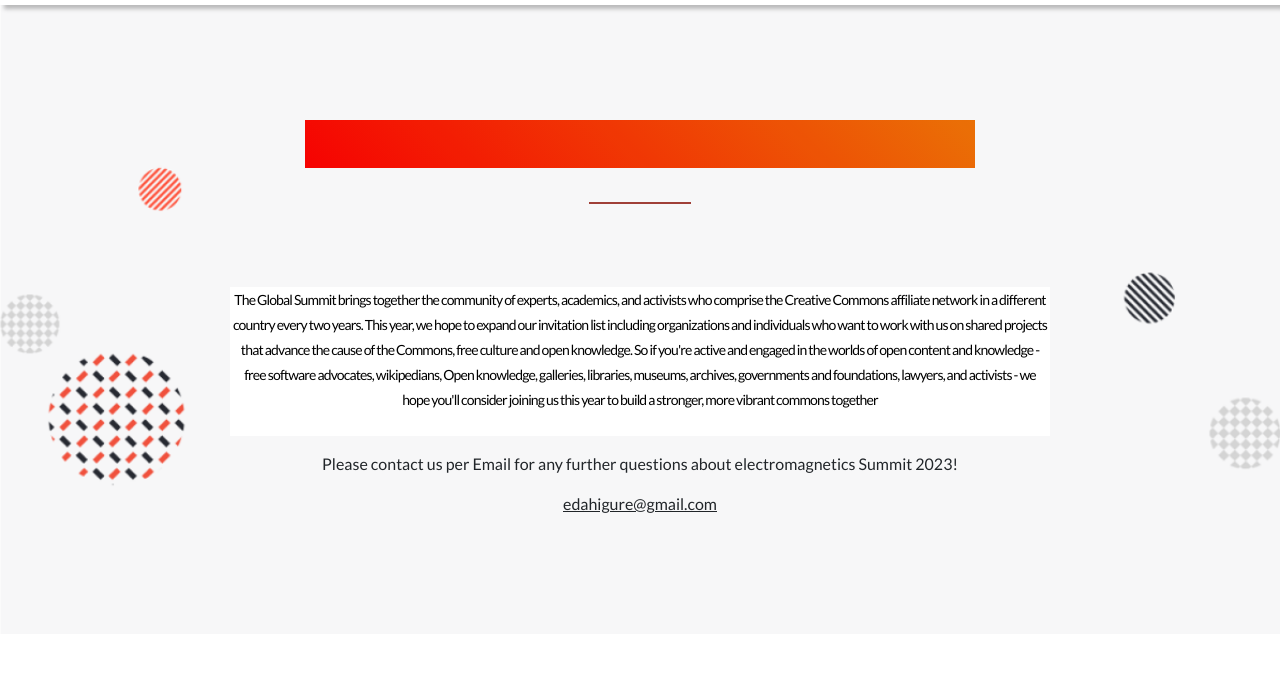
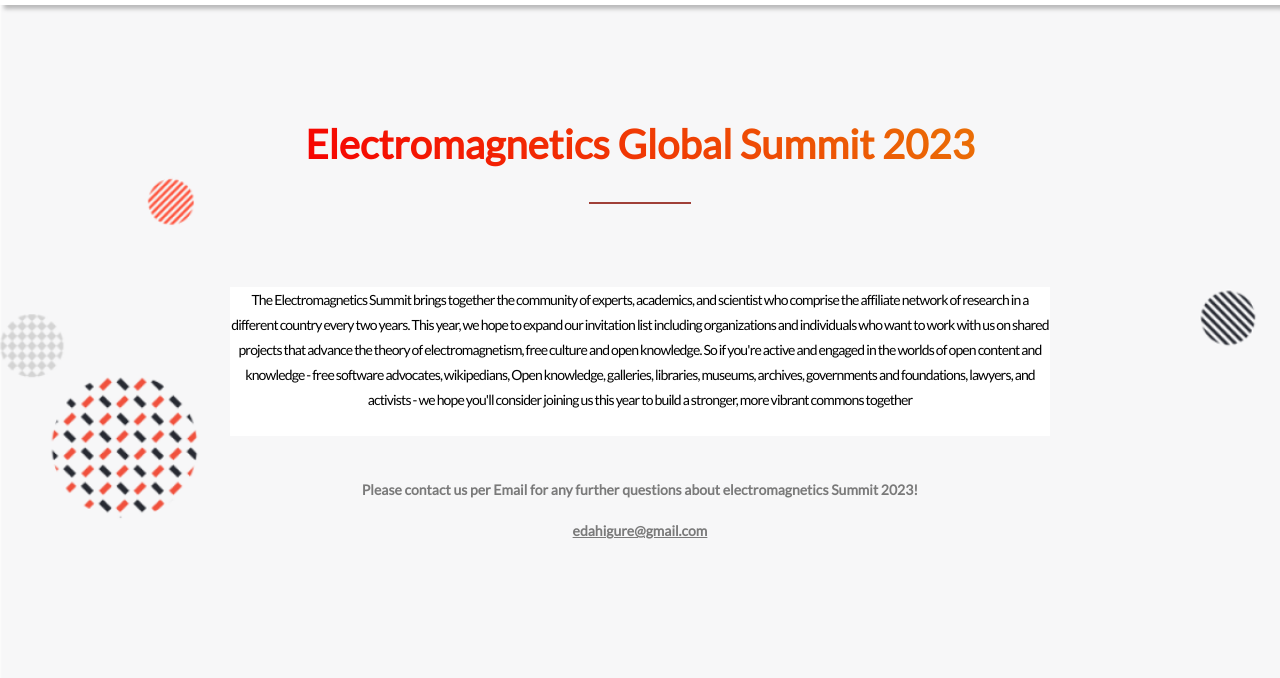
Before and after one commit to edahigure/capstone-project, a website: page about.html in a window 1280 px wide. Shown: the part 122-800 px from the top of the page. Drawn offline with nearby package versions, Linux system fonts and the light colour scheme.

Commit message:
Fix title problem in about section

```diff
--- a/about.html
+++ b/about.html
@@ -82,15 +82,23 @@
             </p>
 
             <p class="content-1-desktop">
-                The Global Summit brings together the community of experts, academics, and activists who comprise the Creative Commons affiliate network in a different country every two years.
-This year, we hope to expand our invitation list including organizations and individuals who want to work with us on shared projects that advance the cause of the Commons, free culture and open knowledge.
-So if you're active and engaged in the worlds of open content and knowledge - free software advocates, wikipedians, Open knowledge, galleries, libraries, museums, archives, governments and foundations, lawyers, and activists - we hope you'll consider joining us this year to build a stronger, more vibrant commons together
+                The Electromagnetics Summit brings together the community of experts,
+                 academics, and scientist who comprise the affiliate network of research
+                 in a different country every two years.
+This year, we hope to expand our invitation list including organizations and
+ individuals who want to work with us on shared projects that advance the theory of electromagnetism,
+free culture and open knowledge.
+So if you're active and engaged in the worlds of open content and knowledge
+- free software advocates, wikipedians, Open knowledge, galleries, libraries, museums, archives,
+governments and foundations, lawyers, and activists - we hope you'll consider
+ joining us this year to build a stronger, more vibrant commons together
             </p>
 
             <div class="content-2">
                 <p>Please contact us per Email for any further questions about electromagnetics Summit 2023! </p>
+                <div class="email-about"> <u>edahigure@gmail.com</u> </div>
             </div>
-            <div class="email-about"> <u>edahigure@gmail.com</u> </div>
+
         </section>
 
 
--- a/style.scss
+++ b/style.scss
@@ -374,6 +374,7 @@
         font-size: 40px;
         font-weight: bold;
         background: -webkit-linear-gradient(45deg,rgb(254, 2, 2), rgb(242, 116, 6));
+        -webkit-background-clip: text;
         -webkit-text-fill-color: transparent;
         mix-blend-mode: multiply;
         background-repeat: no-repeat;
@@ -400,6 +401,7 @@
         width: 64%;
         background-color: white;
     }
+
     .email-about {
         margin-bottom: 118px;;
     }
@@ -434,7 +436,7 @@
     }
 
     .big-logo {
-        width: 600px;
+        width: 600;
         border: solid #e0e2e7 2px;
         margin-bottom: 65px;
     }
@@ -478,6 +480,9 @@
         width: 90%;
         min-height: 182px;
         color: white;
+        display: flex;
+        justify-content: center;
+        align-items: center;
 
     }
 
@@ -487,10 +492,12 @@
         background-repeat: no-repeat;
         background-color:  #db5106b7;
         background-blend-mode: multiply;
-
         width: 90%;
         min-height: 182px;
         color: white;
+        display: flex;
+        justify-content: center;
+        align-items: center;
     }
 
     .wrapper-past-events {
@@ -506,6 +513,22 @@
 
     .container-items-cc-mobile {
         display: none;
+    }
+
+    .content-2 {
+        font-weight: 700;
+        font-size: 14px;
+        line-height: 25px;
+        display: flex;
+        flex-direction: column;
+        align-items: center;
+        text-align: center;
+        color: #7A7A7A;
+        background: #F7F7F8;
+        padding-left: 24px;
+        padding-right: 24px;
+        padding-top: 25px;
+        padding-bottom: 30px;
     }
 
 }
@@ -953,6 +976,9 @@
         min-height: 182px;
         color: white;
         margin-bottom: 25px;
+        display: flex;
+        justify-content: center;
+        align-items: center;
     }
 
     .content-8 {
@@ -965,6 +991,9 @@
         min-height: 182px;
         color: white;
         margin-bottom: 33px;
+        display: flex;
+        justify-content: center;
+        align-items: center;
     }
 
     .sponsors-mobile {
@@ -1037,6 +1066,13 @@
         padding-right: 3%;
     }
 
+    .about-info {
+        display: flex;
+        flex-direction: column;
+        align-items: center;
+    }
+
+
     .salute-about {
         color: $orange;
         font-size: 24px;
```
Also changed, not shown: style.css, 1 other file.
